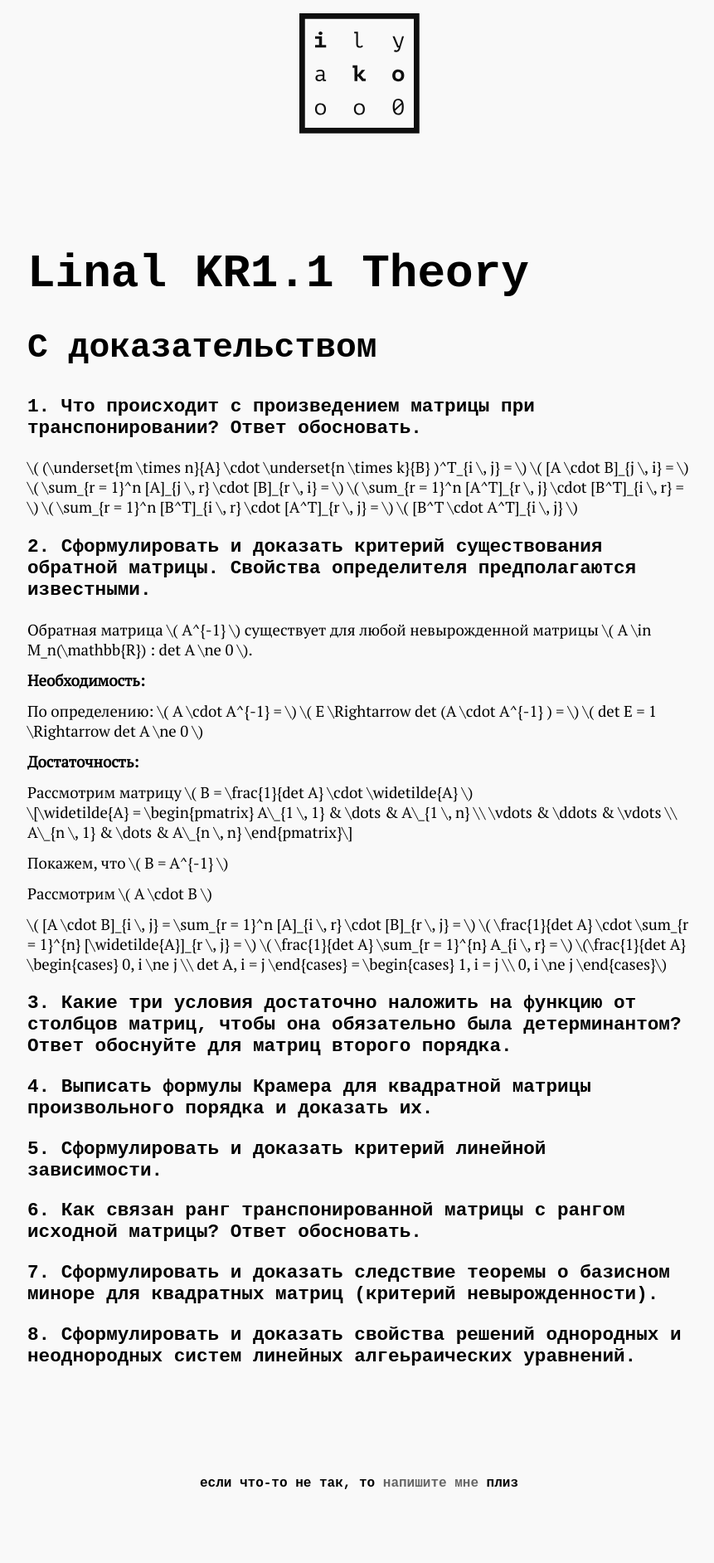
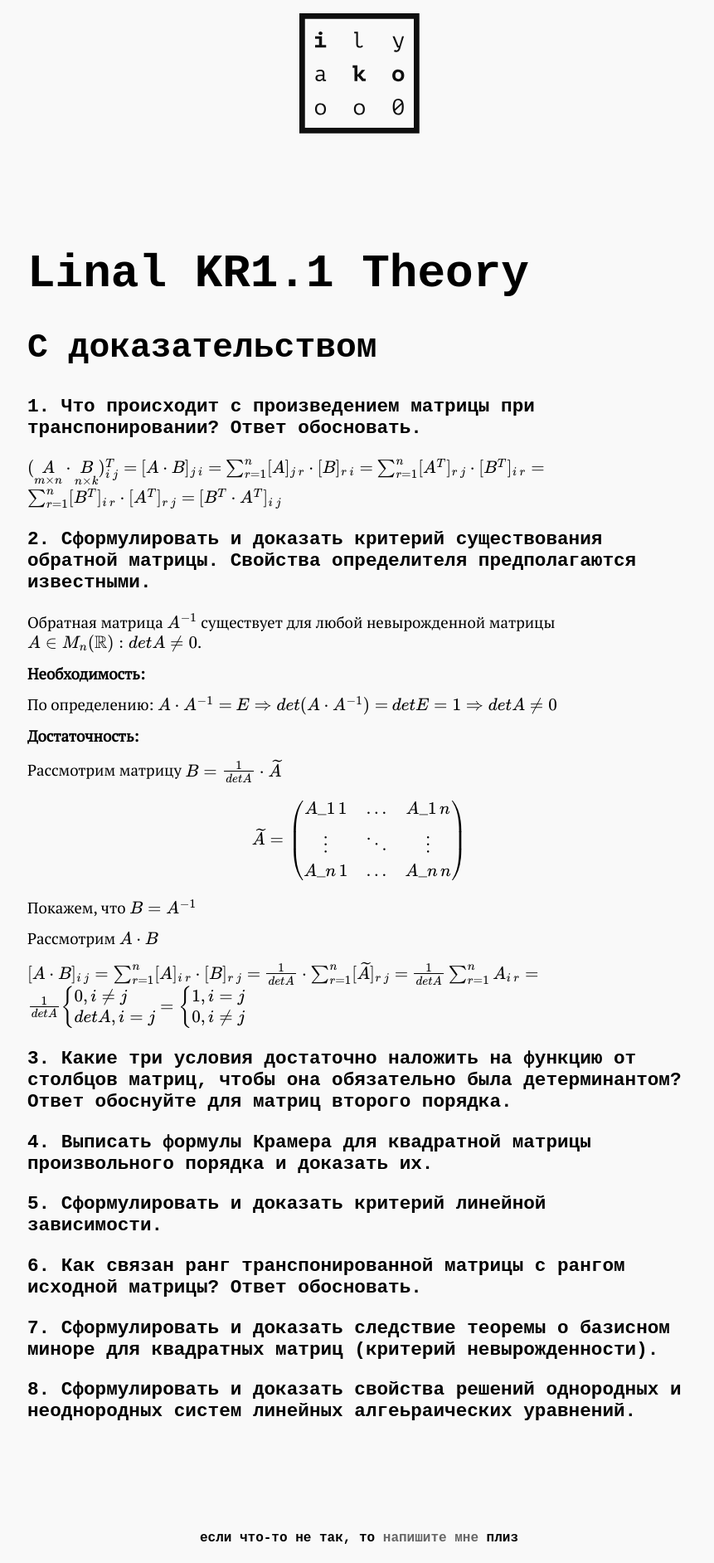
Before and after one commit to ilyakooo0/ilyakooo0.github.io, a Jekyll site: the page built from linalKR1Theory.md, in a window 1280 px wide. Shown: the whole page at 83% size, without its empty margins (207-1068 px from the left). Built offline with Jekyll 4.4.1, drawn with Linux system fonts in a browser that asks for light colours; some web fonts are replaced; formulas are drawn with MathJax 3; before the commit the page ends 1818 px from its top, so only the background shows below that.

```diff
--- a/_includes/head.html
+++ b/_includes/head.html
@@ -8,5 +8,8 @@
 
   <link rel="stylesheet" href="css/style.css">
   <link href="https://fonts.googleapis.com/css?family=PT+Serif&amp;subset=cyrillic" rel="stylesheet">
-  <link rel="stylesheet" media="screen" href="https://fontlibrary.org/face/pt-mono" type="text/css"/></script>
+<link rel="stylesheet" media="screen" href="https://fontlibrary.org/face/pt-mono" type="text/css">
+<script type="text/javascript" async
+  src="https://cdnjs.cloudflare.com/ajax/libs/mathjax/2.7.2/MathJax.js?config=TeX-MML-AM_CHTML">
+</script>
 </head>
```
